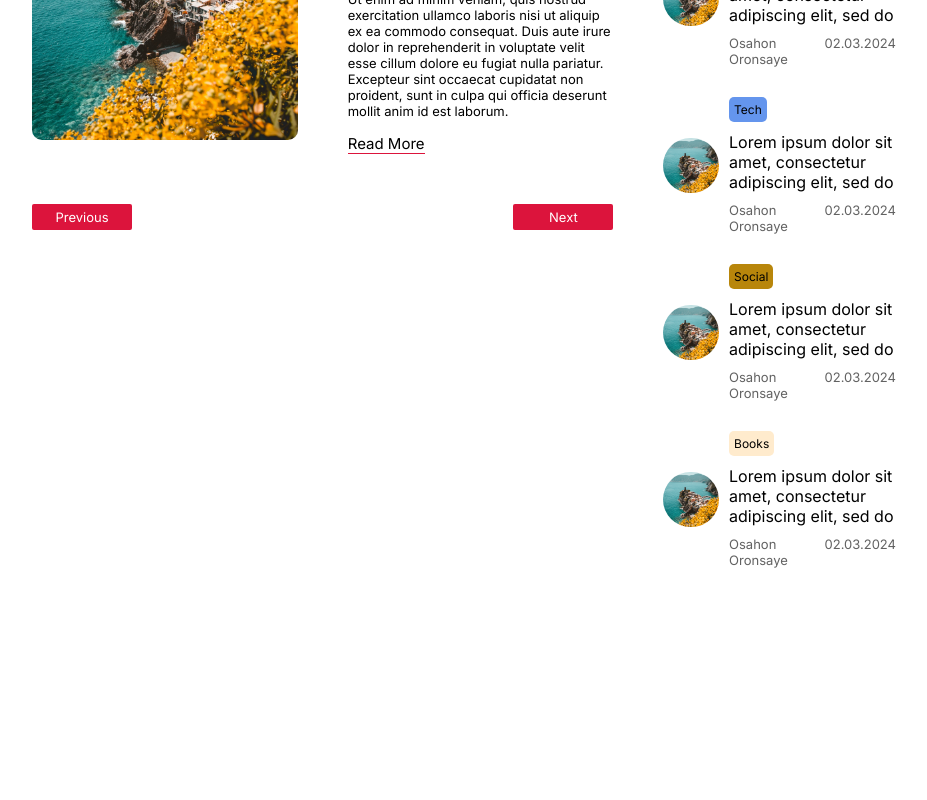
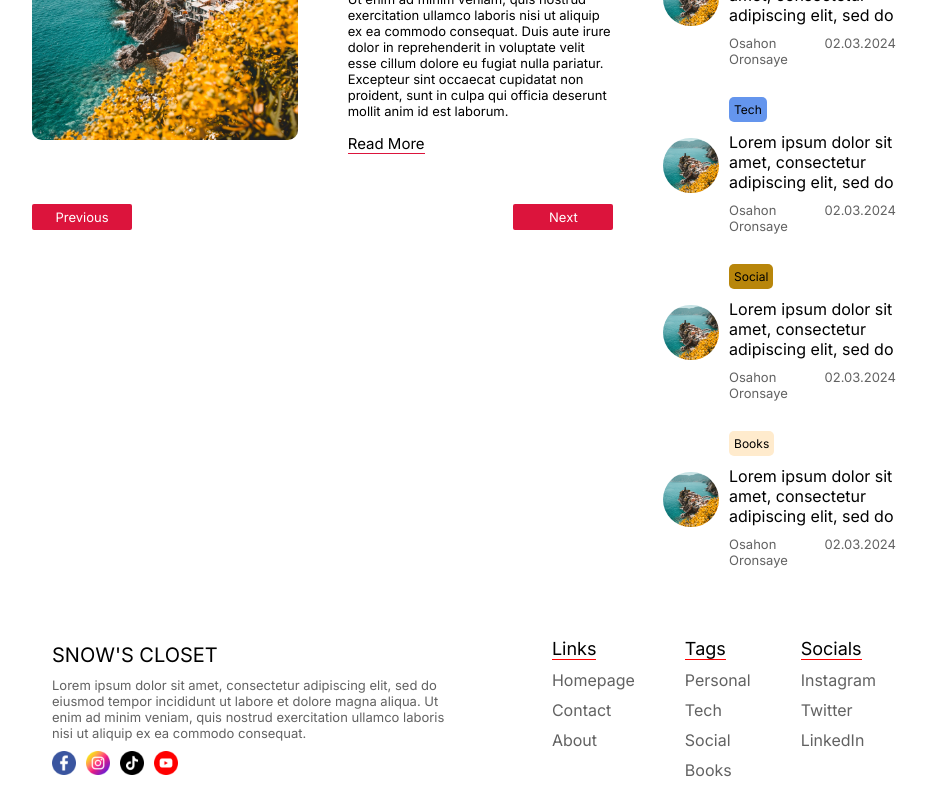
Before and after one commit to Edojonsnow/Next-Blog, a Next.js app: page / in a window 1280 px wide. Shown: the part 1815-2615 px from the top of the page, without its empty margins (176-1103 px from the left). Before the commit the page ends 2383 px from the top, so only its background shows below. Built offline with nearby package versions, Linux system fonts and the light colour scheme.

Commit message:
added footer

```diff
--- a/src/components/footer/Footer.jsx
+++ b/src/components/footer/Footer.jsx
@@ -1,8 +1,71 @@
 import styles from "./footer.module.css";
 import React from "react";
+import Image from "next/image";
+import Link from "next/link";
 
 const Footer = () => {
-  return <div className={styles.container}></div>;
+  return (
+    <div className={styles.container}>
+      <div className={styles.info}>
+        <div>
+          <h1 className={styles.logo}>SNOW'S CLOSET</h1>
+        </div>
+        <p className={styles.infoText}>
+          Lorem ipsum dolor sit amet, consectetur adipiscing elit, sed do
+          eiusmod tempor incididunt ut labore et dolore magna aliqua. Ut enim ad
+          minim veniam, quis nostrud exercitation ullamco laboris nisi ut
+          aliquip ex ea commodo consequat.
+        </p>
+        <div className={styles.icons}>
+          <Image src="/facebook.png" width={24} height={24} alt="facebook" />
+          <Image src="/instagram.png" width={24} height={24} alt="instagram" />
+          <Image src="/tiktok.png" width={24} height={24} alt="tiktok" />
+          <Image src="/youtube.png" width={24} height={24} alt="youtube" />
+        </div>
+      </div>
+      <div className={styles.links}>
+        <div className={styles.list}>
+          <span className={styles.listTitle}>Links</span>
+          <Link className={styles.listItems} href="/">
+            Homepage
+          </Link>
+          <Link className={styles.listItems} href="/">
+            Contact
+          </Link>
+          <Link className={styles.listItems} href="/">
+            About
+          </Link>
+        </div>
+        <div className={styles.list}>
+          <span className={styles.listTitle}>Tags</span>
+          <Link className={styles.listItems} href="/">
+            Personal
+          </Link>
+          <Link className={styles.listItems} href="/">
+            Tech
+          </Link>
+          <Link className={styles.listItems} href="/">
+            Social
+          </Link>
+          <Link className={styles.listItems} href="/">
+            Books
+          </Link>
+        </div>
+        <div className={styles.list}>
+          <span className={styles.listTitle}>Socials</span>
+          <Link className={styles.listItems} href="/">
+            Instagram
+          </Link>
+          <Link className={styles.listItems} href="/">
+            Twitter
+          </Link>
+          <Link className={styles.listItems} href="/">
+            LinkedIn
+          </Link>
+        </div>
+      </div>
+    </div>
+  );
 };
 
 export default Footer;
--- a/src/components/footer/footer.module.css
+++ b/src/components/footer/footer.module.css
@@ -0,0 +1,67 @@
+.container {
+  display: flex;
+  margin-top: 50px;
+  justify-content: space-between;
+  padding: 20px 20px;
+  gap: 30px;
+  align-items: center;
+}
+.icons {
+  display: flex;
+  gap: 10px;
+}
+
+.info {
+  flex: 1;
+  display: flex;
+  flex-direction: column;
+  gap: 10px;
+}
+
+.logo {
+  font-size: 20px;
+  font-weight: normal;
+}
+.infoText {
+  font-size: 13px;
+  color: var(--softTextColor);
+}
+.links {
+  flex: 1;
+  display: flex;
+  justify-content: flex-end;
+  gap: 50px;
+}
+.list {
+  display: flex;
+  flex-direction: column;
+  gap: 10px;
+}
+.listTitle {
+  font-size: 18px;
+  font-weight: normal;
+  border-bottom: 1px solid red;
+  width: max-content;
+}
+.listItems {
+  color: var(--softTextColor);
+}
+
+@media screen and (max-width: 1024px) {
+  .links {
+    gap: 30px;
+  }
+}
+@media screen and (max-width: 768px) {
+  .links {
+    gap: 30px;
+    width: 100%;
+    justify-content: space-between;
+  }
+
+  .container {
+    display: flex;
+    flex-direction: column;
+    gap: 50px;
+  }
+}
```
